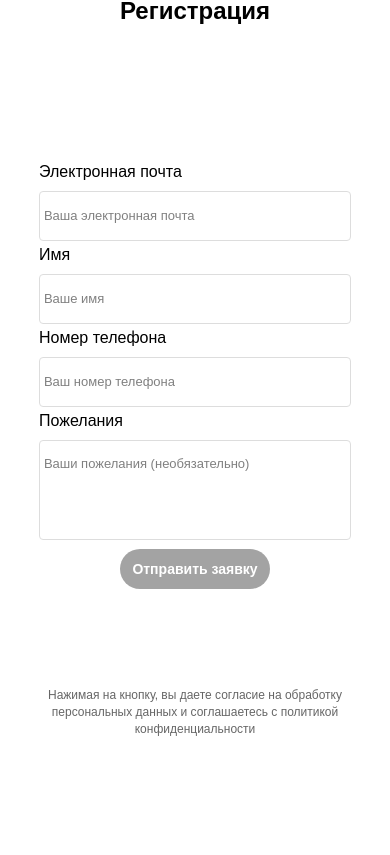
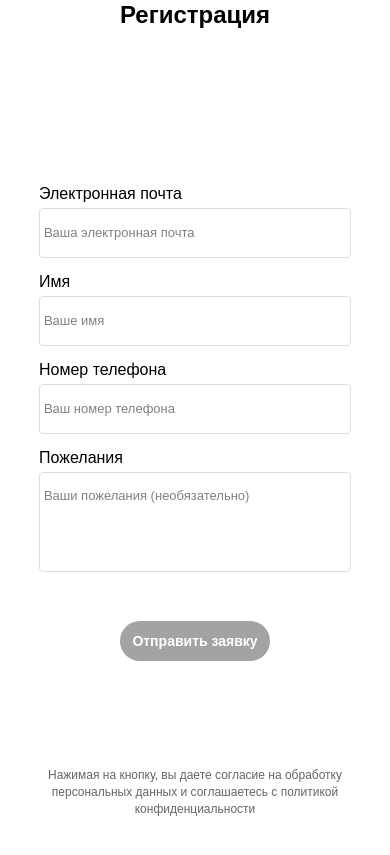
Before and after one commit to nikolingus/pet-project, a React (Vite) app: page / in a window 390 px wide. Shown: the part 5504-6359 px from the top of the page. Built offline with nearby package versions, Linux system fonts and the light colour scheme.

Commit message:
изменения

```diff
--- a/src/App/App.css
+++ b/src/App/App.css
@@ -162,6 +162,11 @@
     font-size: 16px;
     margin: 0 0 10px 0;
   }
+
+  .registration {
+    height: 110vh;
+  }
+
   .registration__input {
     width: 80vw;
     height: 50px;
@@ -170,6 +175,8 @@
   }
   .registration__label {
     font-size: 16px;
+    margin-top: 10px;
+    margin-bottom: 5px;
   }
   .registration__title {
     font-size: 30px;
@@ -180,6 +187,7 @@
   .registration__button {
     width: 150px;
     height: 40px;
+    margin-top: 40px !important;
   }
   .registration__error {
     margin-top: -15px;
```
